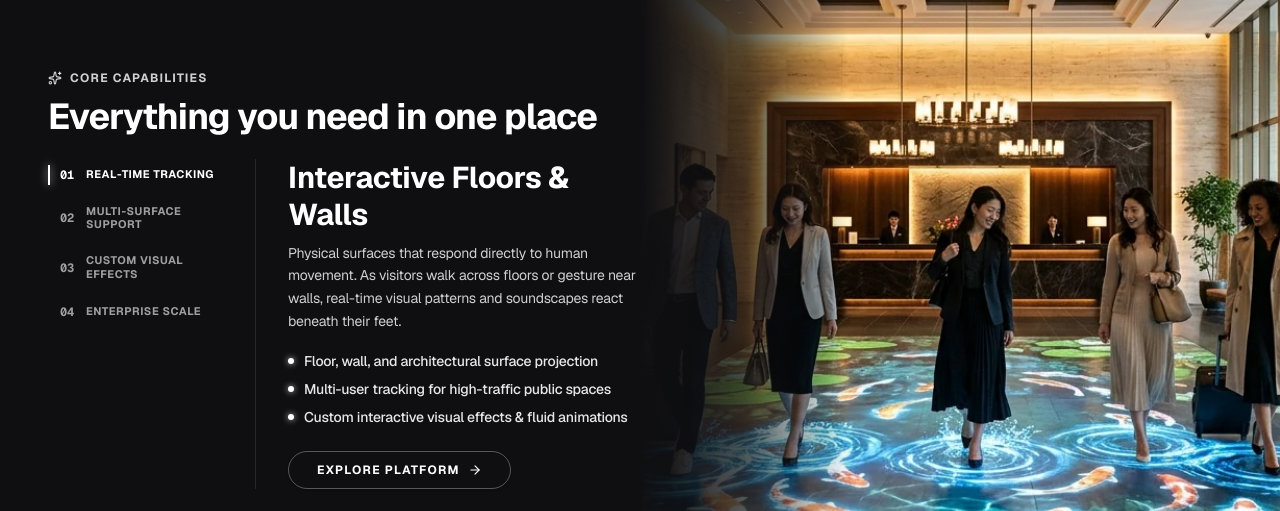
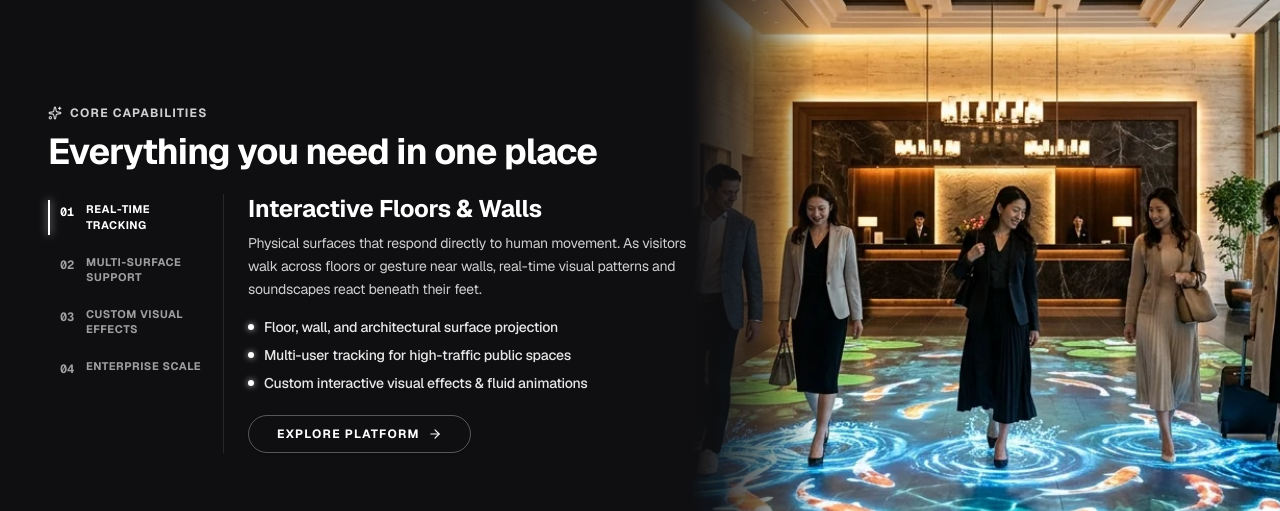
Before and after one commit to student261/projection, a Next.js app: page / in a window 1280 px wide. Shown: the part 1689-2200 px from the top of the page. Built offline with nearby package versions, Linux system fonts and the light colour scheme.

Commit message:
fix(responsive): optimize Core Capabilities desktop scaling and eliminate text wrapping on laptops

```diff
--- a/components/SolutionsOverview.tsx
+++ b/components/SolutionsOverview.tsx
@@ -473,10 +473,10 @@ export default function SolutionsOverview() {
 
         {/* Desktop Sticky View (>= 1024px) */}
         <div className="hidden lg:flex sticky top-0 h-dvh max-h-screen w-full flex-col justify-center overflow-hidden bg-[#0f0f11] pt-16 lg:pt-20 pb-4">
-          <div className="max-w-7xl 2xl:max-w-[1536px] 3xl:max-w-[1720px] mx-auto px-6 lg:px-8 xl:px-12 w-full flex flex-col justify-center relative z-10">
+          <div className="w-full max-w-[1480px] 2xl:max-w-[1680px] 3xl:max-w-[1880px] mx-auto px-6 sm:px-8 lg:px-10 xl:px-12 flex flex-col justify-center relative z-10">
 
             {/* Header */}
-            <div className="w-full lg:w-[54%] xl:w-[50%] 2xl:w-[48%] shrink-0 mb-4 xl:mb-5">
+            <div className="w-full lg:w-[58%] xl:w-[55%] 2xl:w-[52%] 3xl:w-[50%] shrink-0 mb-4 xl:mb-5">
               <span className="flex items-center gap-2 text-[11px] xl:text-xs font-bold uppercase tracking-widest text-white/80 mb-2">
                 <Sparkles className="w-3.5 h-3.5" />
                 Core Capabilities
@@ -487,17 +487,17 @@ export default function SolutionsOverview() {
             </div>
 
             {/* 2-Column: Left Navigation Tabs, Right Active Content */}
-            <div className="w-full lg:w-[54%] xl:w-[50%] 2xl:w-[48%] flex items-start gap-4 lg:gap-6 xl:gap-8">
+            <div className="w-full lg:w-[58%] xl:w-[55%] 2xl:w-[52%] 3xl:w-[50%] flex items-start gap-3 lg:gap-4 xl:gap-5">
 
               {/* Column 1: Vertical Tabs (Containerless, high contrast, active vertical line) */}
-              <div className="w-[155px] xl:w-[175px] shrink-0 space-y-1 xl:space-y-1.5">
+              <div className="w-[135px] sm:w-[140px] xl:w-[155px] shrink-0 space-y-1 xl:space-y-1.5">
                 {solutions.map((item, idx) => {
                   const isActive = activeIndex === idx;
                   return (
                     <button
                       key={item.id}
                       onClick={() => scrollToSegment(idx)}
-                      className={`w-full text-left flex items-center gap-3 py-2 pl-3 relative transition-all duration-300 group cursor-pointer outline-none ${
+                      className={`w-full text-left flex items-start gap-2.5 xl:gap-3 py-1.5 xl:py-2 pl-3 relative transition-all duration-300 group cursor-pointer outline-none ${
                         isActive ? "text-white" : "text-white/60 hover:text-white"
                       }`}
                     >
@@ -508,12 +508,12 @@ export default function SolutionsOverview() {
                           transition={{ type: "spring", stiffness: 380, damping: 30 }}
                         />
                       )}
-                      <span className={`text-[11px] xl:text-xs font-mono font-bold transition-colors ${
+                      <span className={`text-[11px] xl:text-xs font-mono font-bold shrink-0 mt-0.5 transition-colors ${
                         isActive ? "text-white" : "text-white/60 group-hover:text-white"
                       }`}>
                         {item.num}
                       </span>
-                      <span className={`text-[10px] xl:text-[11px] font-bold tracking-wider uppercase leading-tight transition-colors ${
+                      <span className={`text-[10px] xl:text-[11px] font-bold tracking-wider uppercase leading-snug transition-colors ${
                         isActive ? "text-white" : "text-white/60 group-hover:text-white"
                       }`}>
                         {item.subtitle}
@@ -524,7 +524,7 @@ export default function SolutionsOverview() {
               </div>
 
               {/* Column 2: Active Text Content */}
-              <div className="flex-1 min-w-0 pl-4 lg:pl-6 xl:pl-8 border-l border-white/10 relative z-10">
+              <div className="flex-1 min-w-0 pl-4 lg:pl-5 xl:pl-6 border-l border-white/10 relative z-10">
                 <AnimatePresence mode="wait">
                   <motion.div
                     key={activeSolution.id}
@@ -532,14 +532,14 @@ export default function SolutionsOverview() {
                     animate={{ opacity: 1, x: 0 }}
                     exit={{ opacity: 0, x: -8 }}
                     transition={{ duration: 0.2, ease: "easeOut" }}
-                    className="space-y-3.5 xl:space-y-4"
+                    className="space-y-3 xl:space-y-3.5"
                   >
                     <div>
-                      <h4 className="text-xl lg:text-2xl xl:text-3xl font-bold leading-tight text-white mb-2">
+                      <h4 className="text-xl sm:text-[22px] lg:text-[23px] xl:text-2xl 2xl:text-3xl font-bold leading-tight text-white mb-2">
                         {activeSolution.title}
                       </h4>
 
-                      <p className="text-white/80 font-normal leading-relaxed text-xs xl:text-sm max-w-lg">
+                      <p className="text-white/80 font-normal leading-relaxed text-xs xl:text-sm max-w-xl">
                         {activeSolution.description}
                       </p>
                     </div>
@@ -570,7 +570,7 @@ export default function SolutionsOverview() {
           </div>
 
           {/* Full-Height Atmospheric Media Backdrop (Full bleed on the right) */}
-          <div className="absolute right-0 inset-y-0 w-[48vw] xl:w-[50vw] 2xl:w-[54vw] pointer-events-none z-0 hidden lg:block overflow-hidden">
+          <div className="absolute right-0 inset-y-0 w-[42vw] lg:w-[44vw] xl:w-[46vw] 2xl:w-[48vw] pointer-events-none z-0 hidden lg:block overflow-hidden">
             <AnimatePresence mode="wait">
               <motion.div
                 key={activeSolution.id}
@@ -588,7 +588,7 @@ export default function SolutionsOverview() {
                 />
 
                 {/* Velvety Seam Feather into #0f0f11 background */}
-                <div className="absolute inset-y-0 left-0 w-24 lg:w-36 xl:w-52 bg-gradient-to-r from-[#0f0f11] via-[#0f0f11]/70 to-transparent pointer-events-none" />
+                <div className="absolute inset-y-0 left-0 w-16 lg:w-24 xl:w-32 bg-gradient-to-r from-[#0f0f11] via-[#0f0f11]/60 to-transparent pointer-events-none" />
               </motion.div>
             </AnimatePresence>
           </div>
```
